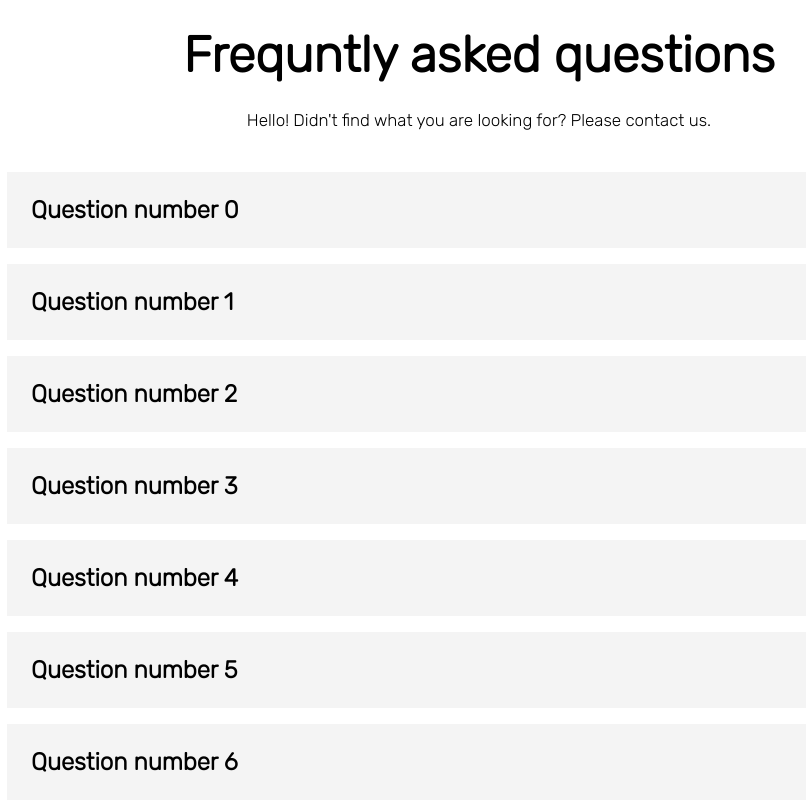
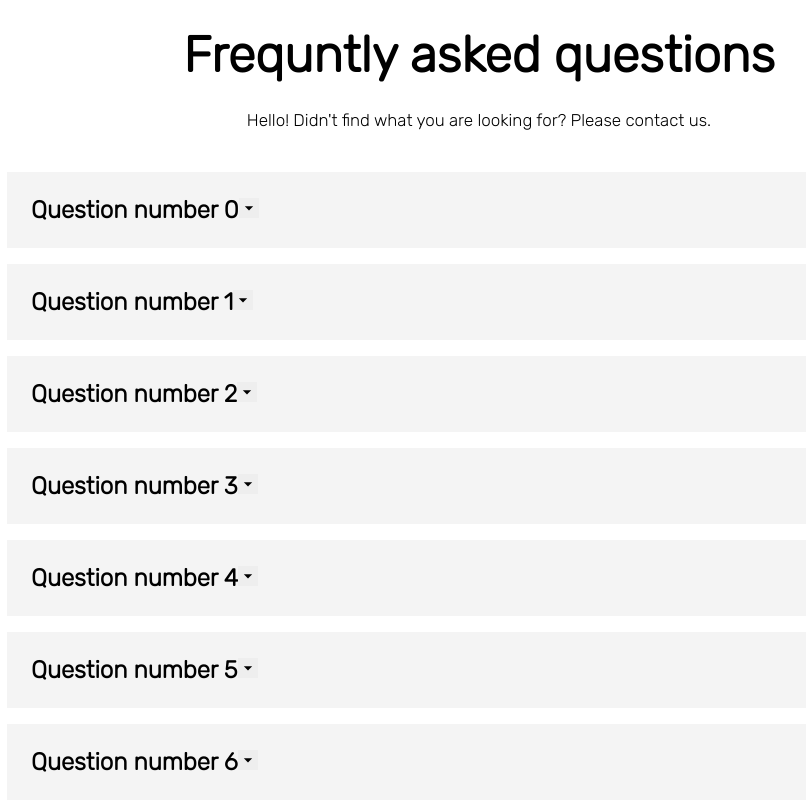
Before and after one commit to galinaMdimova/Display-list-of-questions, a React (Create React App) app: page / in a window 1280 px wide. Shown: the top 800 px of the page, without its empty margins (161-967 px from the left). Built offline with nearby package versions, Linux system fonts and the light colour scheme.

Commit message:
add more functionality

```diff
--- a/src/components/Question/Question.css
+++ b/src/components/Question/Question.css
@@ -1,26 +1,23 @@
 .section {
-    position: relative;
     padding: 0.5em;
 }
 
-.question {
-    padding: 1em;
+/*.question {
     background-color: #f4f4f4;
     text-align: start;
     cursor: url("../../img/hand-pointer-solid.svg"), auto;
-}
-
-.question:hover {
-    background-color:#ececec;
-}
-
-.question-clicked {
-    padding: 1.5em;
-}
-
+} */
 
 .section p {
     background-color: #f4f4f4;
     padding: 1.5em;
     text-align: start;
 }
+
+.arrow {
+    transition: all 2 linear;
+}
+
+.arrow.rotate {
+    transform: rotate(180deg);
+}
--- a/src/components/Question/Question.js
+++ b/src/components/Question/Question.js
@@ -1,26 +1,47 @@
 import React, { useState, useContext } from 'react'
 import { AnswerContext } from '../AnswerProvider/AnswerProvider'
 import ArrowDown from '../Arrow/ArrowDown'
-import  './Question.css'
+import './Question.css'
+import styled from "styled-components"
+import pointer from '../../img/hand-pointer-solid.svg'
 
+const Heading = styled.h2`
+padding: ${props => props.alt ? "1.5em" : "1em"};
+background-color: #f4f4f4;
+text-align: start;
+cursor: url(${pointer}), auto;
+
+&:hover {
+    background-color:#ececec;
+}
+`
 const Question = ({ props }) => {
     const { post, setPost } = useContext(AnswerContext)
     const { title, id, answer } = props
-    const [selected, setSelected] = useState(null)
+    const [isShown, setIsShown] = useState(false)
 
     const handleClick = (event) => {
         event.preventDefault()
         setPost(pid => (pid === id ? -1 : id))
+        setIsShown(!isShown)
     }
 
     return (
         <>
             <section className="section">
-                <h2 className="question" onClick={handleClick}>{title} {id}</h2>
+                <Heading alt={isShown}
+                    onClick={handleClick}>
+                    {title} {id}
+                    <ArrowDown
+
+                        width={20}
+                        fill={'#eee'}
+                    />
+                </Heading>
                 {post === id ? <p>{answer}</p> : null}
             </section>
         </>
     )
 }
 
-export default  Question
+export default Question
```
Also changed, not shown: src/components/Arrow/ArrowUp.js (deleted, +0 -24 lines).
